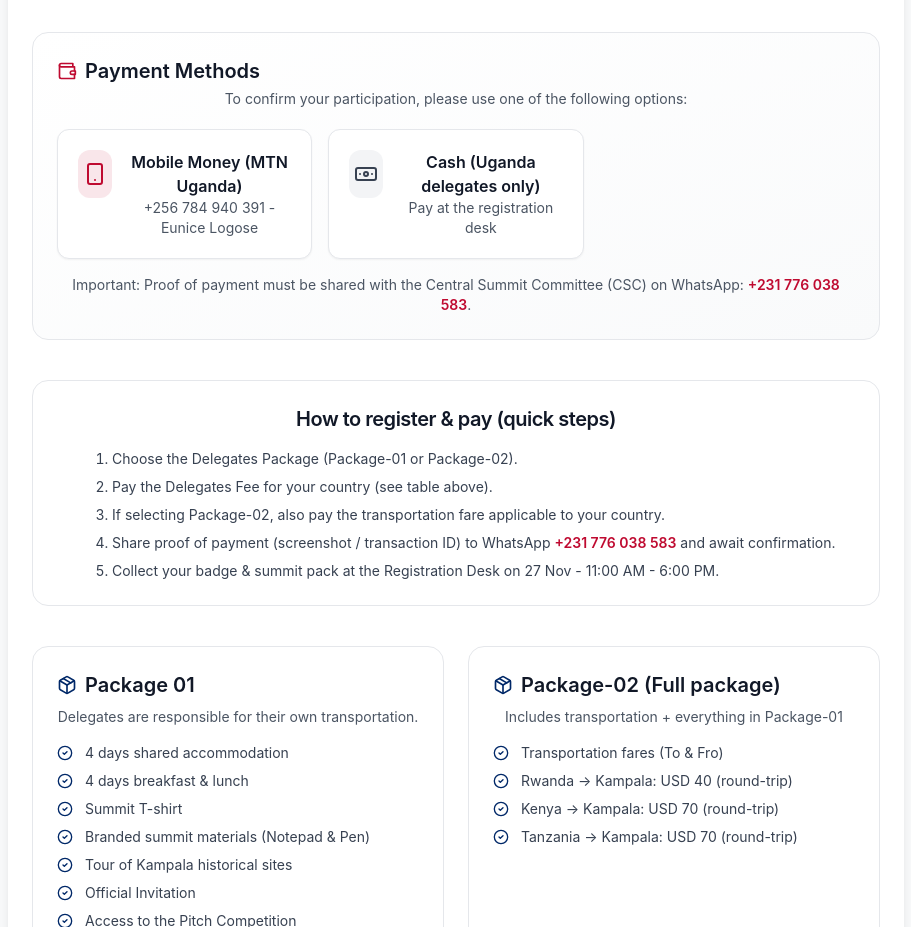
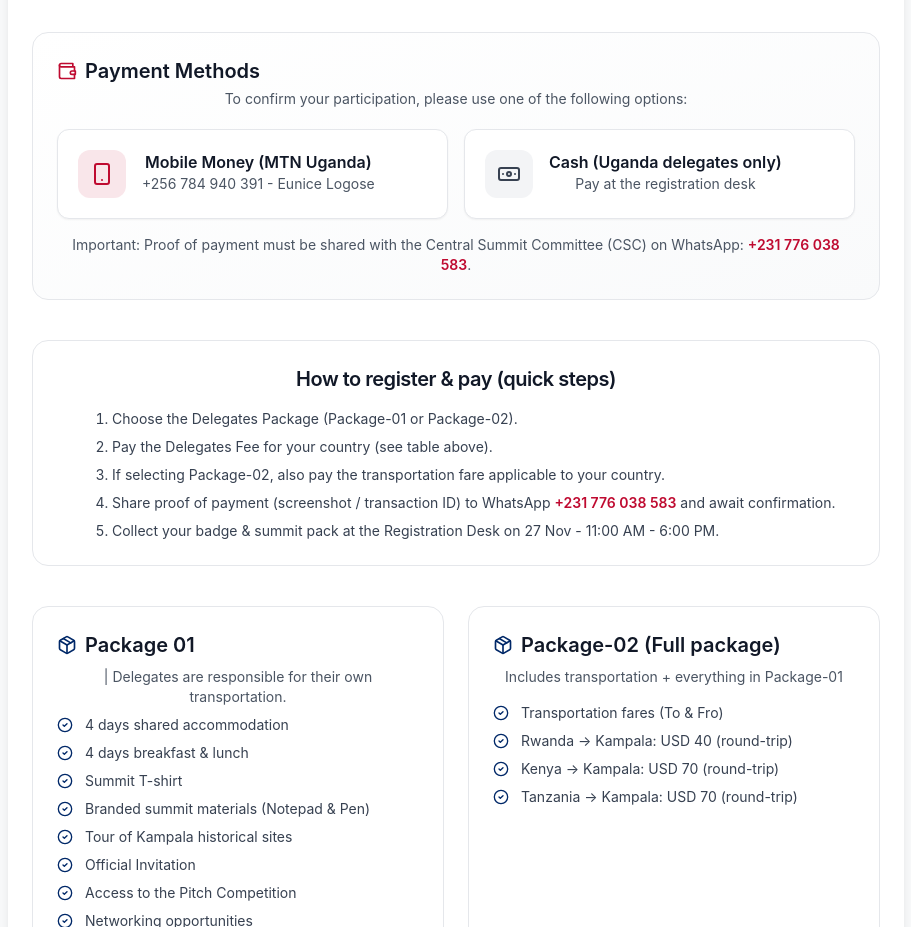
Before and after one commit to foliceasummit/folicea-summit-2025, a Next.js app: page /registration in a window 1280 px wide. Shown: the part 740-1667 px from the top of the page, without its empty margins (184-1095 px from the left). Built offline with nearby package versions, Linux system fonts and the light colour scheme.

Commit message:
Registration: widen payment cards to 2 columns and align Package 01 title with subtitle

```diff
--- a/pages/registration.tsx
+++ b/pages/registration.tsx
@@ -260,7 +260,7 @@ const RegistrationPage = () => {
                     </h3>
                     <p className="text-sm text-gray-600 mt-1">To confirm your participation, please use one of the following options:</p>
 
-                    <div className="mt-5 grid grid-cols-1 sm:grid-cols-3 gap-4">
+                    <div className="mt-5 grid grid-cols-1 sm:grid-cols-2 gap-4">
                       {/* Mobile Money */}
                       <div className="group relative flex items-start gap-4 rounded-xl border border-gray-200 p-5 bg-white shadow-sm hover:shadow-md transition-shadow">
                         <div className="h-12 w-12 rounded-xl bg-liberian-red/10 text-liberian-red flex items-center justify-center">
@@ -305,8 +305,10 @@ const RegistrationPage = () => {
                   <div className="grid grid-cols-1 lg:grid-cols-2 gap-6">
                     {/* Package-01 */}
                     <div className="rounded-2xl border border-gray-200 p-6 bg-white">
-                      <h3 className="text-xl font-semibold text-gray-900 mb-2 flex items-center gap-2"><Package className="w-5 h-5 text-liberian-blue"/> Package 01</h3>
-                      <p className="text-sm text-gray-600 mb-4">Delegates are responsible for their own transportation.</p>
+                      <div className="flex flex-wrap items-center gap-2 mb-2">
+                        <h3 className="text-xl font-semibold text-gray-900 flex items-center gap-2"><Package className="w-5 h-5 text-liberian-blue"/> Package 01</h3>
+                        <span className="text-sm text-gray-600">| Delegates are responsible for their own transportation.</span>
+                      </div>
                       <ul className="space-y-2 text-gray-700 text-sm">
                         <li className="flex items-center gap-3"><CheckCircle2 className="w-4 h-4 text-liberian-blue"/> 4 days shared accommodation</li>
                         <li className="flex items-center gap-3"><CheckCircle2 className="w-4 h-4 text-liberian-blue"/> 4 days breakfast & lunch</li>
```
